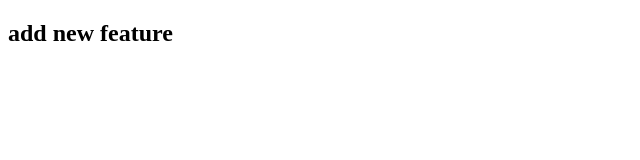
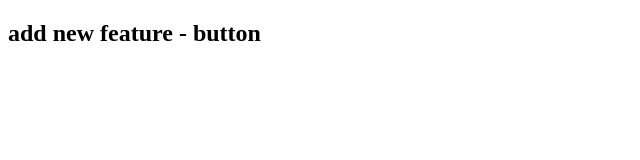
Before and after one commit to Rajputankit143/delta-demo, a plain HTML site: page index.html in a window 1280 px wide. Shown: the whole page, without its empty margins (0-640 px from the left). Drawn offline with Linux system fonts and the light colour scheme.

```diff
--- a/index.html
+++ b/index.html
@@ -6,7 +6,7 @@
     <title>Document</title>
 </head>
 <body>
-    <h2>add new feature</h2>
+    <h2>add new feature - button</h2>
 
 </body>
 </html>
```
